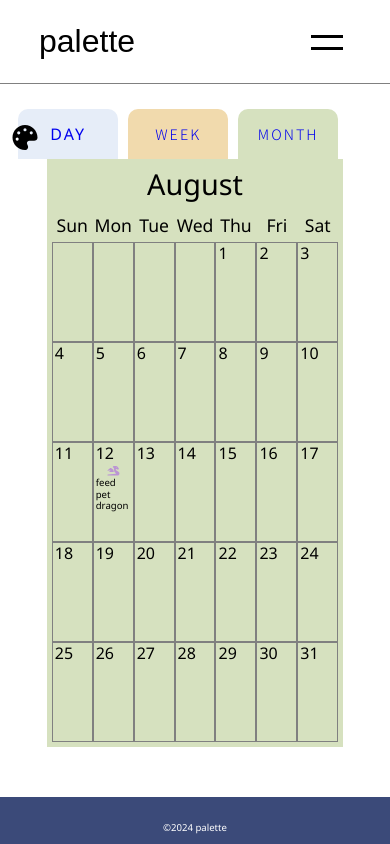
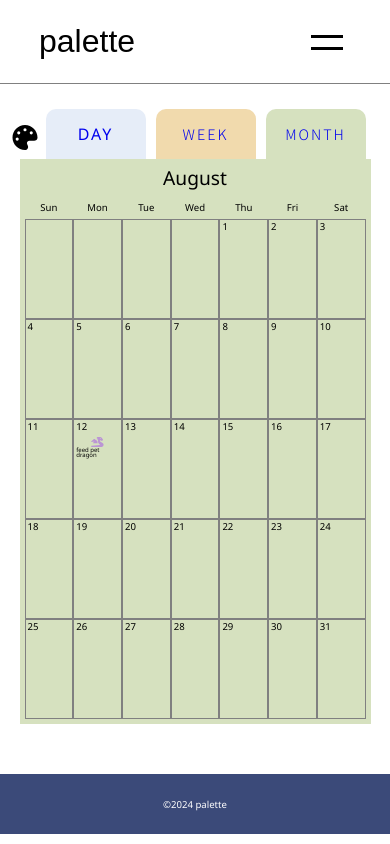
Before and after one commit to taujeng/palette, a Next.js app: page /month in a window 390 px wide. Built offline with nearby package versions, Linux system fonts and the light colour scheme.

Commit message:
Update month page to be more mobile friendly.

```diff
--- a/src/app/month/MonthDays/MonthDays.tsx
+++ b/src/app/month/MonthDays/MonthDays.tsx
@@ -35,7 +35,7 @@ const MonthDays = ( {day, month} : MonthDaysProps ) => {
       {day &&
       <ul>
         {usableEntries.length > 0 && usableEntries.map((entry, i) => {
-          return <li key={i}><FontAwesomeIcon icon={entry.icon} style={{color: entry.category}} className="month-icon"/>  <div>{entry.name}</div></li>
+          return <li key={i}><FontAwesomeIcon icon={entry.icon} style={{color: entry.category}} className="month-icon"/>  <div className="month-text">{entry.name}</div></li>
         })
         }
       </ul>}
--- a/src/app/month/MonthDays/monthDays.css
+++ b/src/app/month/MonthDays/monthDays.css
@@ -1,3 +1,4 @@
+@import url("https://fonts.googleapis.com/css2?family=Assistant:wght@200..800&family=Tenor+Sans&display=swap");
 .monthDays-container {
   height: 150px;
   width: 100%;
@@ -17,7 +18,7 @@
 }
 @media only screen and (max-width: 600px) {
   .monthDays-container h3 {
-    font-size: 1em;
+    font-size: 0.6em;
   }
 }
 .monthDays-container ul li {
@@ -29,15 +30,20 @@
 @media only screen and (max-width: 600px) {
   .monthDays-container ul li {
     font-size: 0.6em;
+    line-height: 0.5em;
     overflow-wrap: break-word;
     flex-direction: column;
   }
 }
-.monthDays-container ul li div {
+.monthDays-container ul li .month-icon {
+  height: 10px;
+}
+.monthDays-container ul li .month-text {
   margin-left: 10px;
 }
 @media only screen and (max-width: 600px) {
-  .monthDays-container ul li div {
+  .monthDays-container ul li .month-text {
     margin: 1px 0 4px;
+    font-size: 0.6em;
   }
 }/*# sourceMappingURL=monthDays.css.map */
--- a/src/app/month/MonthDays/monthDays.scss
+++ b/src/app/month/MonthDays/monthDays.scss
@@ -1,3 +1,5 @@
+@import "../../library";
+
 .monthDays-container {
   height: 150px;
   // width: 150px;
@@ -5,7 +7,7 @@
   width: 100%;
   border: 1px grey solid;
   padding: 10px;
-  @media only screen and (max-width: 600px) {
+  @media only screen and (max-width: $mobile-breakpoint) {
     padding: 2px;
     height: 100px;
   }
@@ -14,8 +16,8 @@
     font-size: 1.5em;
     margin-bottom: 5px;
 
-    @media only screen and (max-width: 600px) {
-      font-size: 1em;
+    @media only screen and (max-width: $mobile-breakpoint) {
+      font-size: 0.6em;
     }
   }
   ul {
@@ -24,18 +26,22 @@
       font-size: 1em;
       line-height: 1.2em;
       display: flex;
-      @media only screen and (max-width: 600px) {
+      @media only screen and (max-width: $mobile-breakpoint) {
         font-size: 0.6em;
+        line-height: 0.5em;
         overflow-wrap: break-word;
         flex-direction: column;
       }
       .month-icon {
         // margin-right: 10px;
+        height: 10px;
       }
-      div {
+      .month-text {
         margin-left: 10px;
-        @media only screen and (max-width: 600px) {
+        @media only screen and (max-width: $mobile-breakpoint) {
           margin: 1px 0 4px;
+          font-size: 0.6em;
+
         }
       }
     }
--- a/src/app/month/month.css
+++ b/src/app/month/month.css
@@ -6,13 +6,18 @@
   justify-content: center;
   align-items: center;
 }
+@media only screen and (max-width: 600px) {
+  .month-container {
+    padding: 0 5%;
+  }
+}
 .month-container h2 {
   margin-bottom: 10px;
   font-size: 2.5em;
 }
 @media only screen and (max-width: 600px) {
   .month-container h2 {
-    font-size: 1.8em;
+    font-size: 1.2em;
   }
 }
 .month-container .weekDay-title-container {
@@ -29,6 +34,6 @@
 }
 @media only screen and (max-width: 600px) {
   .month-container .weekDay-title-container .weekDay-title {
-    font-size: 1.1em;
+    font-size: 0.6em;
   }
 }/*# sourceMappingURL=month.css.map */
--- a/src/app/month/month.scss
+++ b/src/app/month/month.scss
@@ -5,11 +5,14 @@
   flex-direction: column;
   justify-content: center;
   align-items: center;
+  @media only screen and (max-width: 600px) {
+    padding: 0 5%;
+  }
   h2 {
     margin-bottom: 10px;
     font-size: 2.5em;
     @media only screen and (max-width: 600px) {
-      font-size: 1.8em;
+      font-size: 1.2em;
     }
   }
   .weekDay-title-container {
@@ -24,7 +27,7 @@
       // Needs to match .monthDays-container from monthDays.scss
       text-align: center;
       @media only screen and (max-width: 600px) {
-        font-size: 1.1em;
+        font-size: 0.6em;
       }
     }
   }
```
Also changed, not shown: 2 other files (tests, documents, lock files or other folders).
